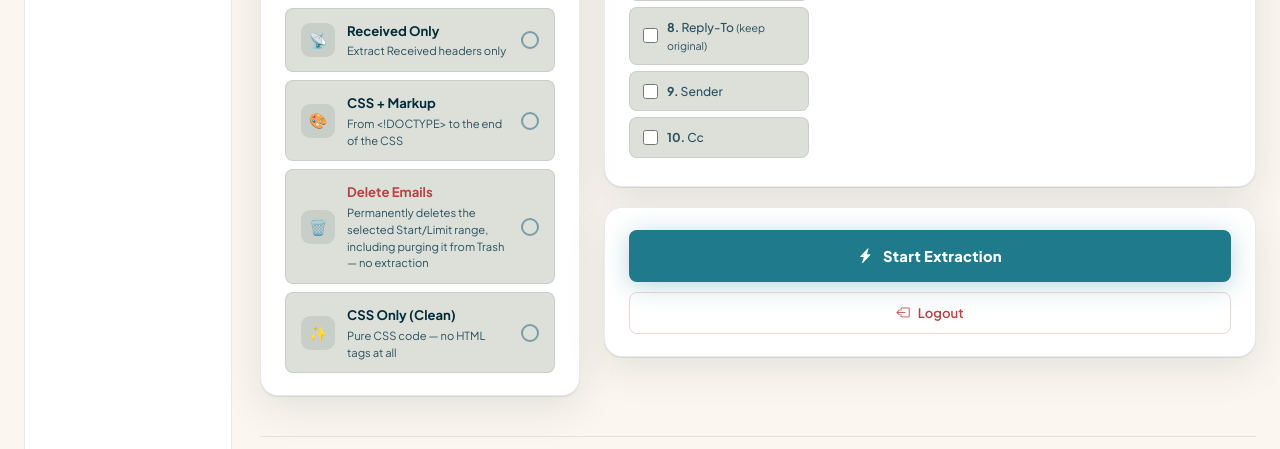
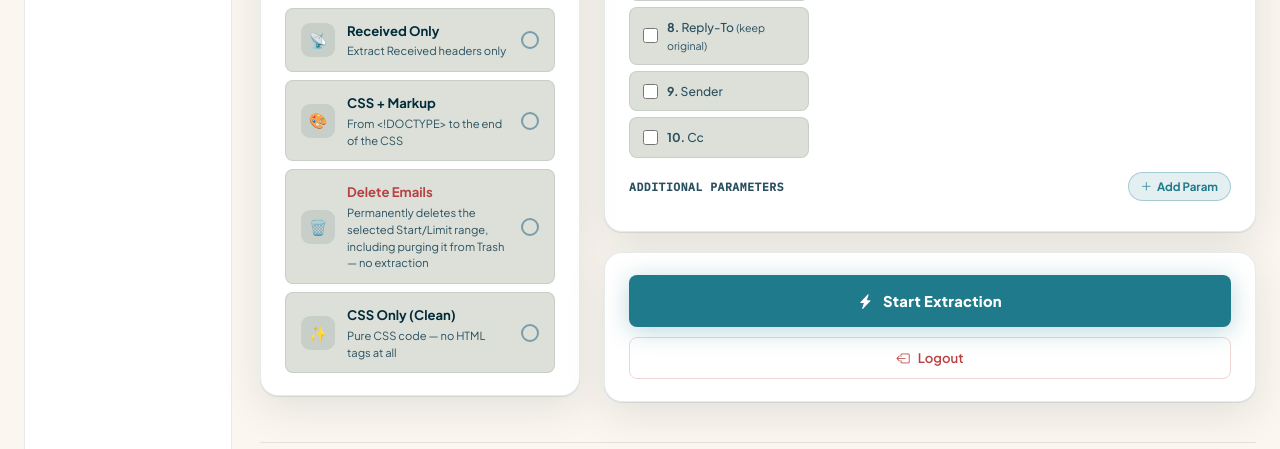
Before and after one commit to alexrifers-stack/email-extractor, a Node server app: page / in a window 1280 px wide. Shown: the part 1109-1558 px from the top of the page. Run offline with Node 20, Linux system fonts and the light colour scheme.

Commit message:
Refactor edit parameter handling for headers and clean
Refactor edit parameter functionality to support separate scopes for headers and clean parameters. Update related functions and DOM interactions accordingly.

```diff
--- a/views/karimrach.ejs
+++ b/views/karimrach.ejs
@@ -985,6 +985,17 @@ body.pink-dark .foot-tg:hover { color: #0d0008; }
             <label class="check-tile param-check"><input type="checkbox" name="addCc" id="addCcChk"><span><b>10.</b> Cc</span></label>
             <input type="text" name="ccVal" id="ccValInput" class="f-input f-mono param-val" style="display:none;" value="<[to]>">
           </div>
+
+          <!-- EDIT PARAMS -->
+          <div class="edit-params-head" style="margin-top:14px;">
+            <span class="edit-params-label">Additional Parameters</span>
+            <button type="button" class="btn-add-param" onclick="addEditParam('clean')">
+              <i class="bi bi-plus-lg"></i> Add Param
+            </button>
+          </div>
+          <div class="edit-param-rows" id="editParamRowsClean"></div>
+          <!-- serialized JSON sent with form -->
+          <input type="hidden" name="editParamsClean" id="editParamsJsonClean" value="[]">
         </div>
       </div>
 
@@ -1042,7 +1053,7 @@ body.pink-dark .foot-tg:hover { color: #0d0008; }
           <!-- EDIT PARAMS -->
           <div class="edit-params-head" style="margin-top:14px;">
             <span class="edit-params-label">Additional Parameters</span>
-            <button type="button" class="btn-add-param" onclick="addEditParam()">
+            <button type="button" class="btn-add-param" onclick="addEditParam('headers')">
               <i class="bi bi-plus-lg"></i> Add Param
             </button>
           </div>
@@ -1274,12 +1285,14 @@ body.pink-dark .foot-tg:hover { color: #0d0008; }
   wireToggle('addSender2Chk', 'senderVal2Input');
   wireToggle('addCc2Chk', 'ccVal2Input');
 
-  // ── Edit Params ───────────────────────────────────────────────────────────
-  var editParamCount = 0;
-
-  function addEditParam(name, value, addIfMissing) {
-    editParamCount++;
-    var id = 'ep_' + editParamCount;
+  // ── Edit Params (scoped: 'headers' = Header Only, 'clean' = Clean Headers) ─
+  var editParamCount   = { headers: 0, clean: 0 };
+  var editParamRowsId  = { headers: 'editParamRows', clean: 'editParamRowsClean' };
+  var editParamsJsonId = { headers: 'editParamsJson', clean: 'editParamsJsonClean' };
+
+  function addEditParam(scope, name, value, addIfMissing) {
+    editParamCount[scope]++;
+    var id = scope + '_ep_' + editParamCount[scope];
     var row = document.createElement('div');
     row.className = 'edit-param-row';
     row.id = id;
@@ -1287,36 +1300,37 @@ body.pink-dark .foot-tg:hover { color: #0d0008; }
       '<div class="edit-param-fields">' +
         '<div>' +
           '<span class="edit-param-sub-label">Header Name</span>' +
-          '<input type="text" class="f-input f-mono ep-name" placeholder="e.g. X-Mailer" value="' + (name || '') + '" oninput="serializeEditParams()">' +
+          '<input type="text" class="f-input f-mono ep-name" placeholder="e.g. X-Mailer" value="' + (name || '') + '" oninput="serializeEditParams(\'' + scope + '\')">' +
         '</div>' +
         '<div>' +
           '<span class="edit-param-sub-label">New Value</span>' +
-          '<input type="text" class="f-input f-mono ep-value" placeholder="e.g. My Mailer 1.0" value="' + (value || '') + '" oninput="serializeEditParams()">' +
+          '<input type="text" class="f-input f-mono ep-value" placeholder="e.g. My Mailer 1.0" value="' + (value || '') + '" oninput="serializeEditParams(\'' + scope + '\')">' +
         '</div>' +
       '</div>' +
       '<div class="edit-param-foot">' +
         '<label class="edit-param-check">' +
-          '<input type="checkbox" class="ep-addif"' + (addIfMissing ? ' checked' : '') + ' onchange="serializeEditParams()"> ' +
+          '<input type="checkbox" class="ep-addif"' + (addIfMissing ? ' checked' : '') + ' onchange="serializeEditParams(\'' + scope + '\')"> ' +
           'Add if not found in headers' +
         '</label>' +
-        '<button type="button" class="btn-remove-param" onclick="removeEditParam(\'' + id + '\')">' +
+        '<button type="button" class="btn-remove-param" onclick="removeEditParam(\'' + scope + '\', \'' + id + '\')">' +
           '<i class="bi bi-x"></i> Remove' +
         '</button>' +
       '</div>';
-    document.getElementById('editParamRows').appendChild(row);
-    serializeEditParams();
+    document.getElementById(editParamRowsId[scope]).appendChild(row);
+    serializeEditParams(scope);
   }
   window.addEditParam = addEditParam;
 
-  function removeEditParam(id) {
+  function removeEditParam(scope, id) {
     var el = document.getElementById(id);
     if (el) el.remove();
-    serializeEditParams();
+    serializeEditParams(scope);
   }
   window.removeEditParam = removeEditParam;
 
-  function serializeEditParams() {
-    var rows = document.querySelectorAll('.edit-param-row');
+  function serializeEditParams(scope) {
+    var container = document.getElementById(editParamRowsId[scope]);
+    var rows = container.querySelectorAll('.edit-param-row');
     var params = [];
     rows.forEach(function(row) {
       var name  = row.querySelector('.ep-name').value.trim();
@@ -1324,7 +1338,7 @@ body.pink-dark .foot-tg:hover { color: #0d0008; }
       var addIf = row.querySelector('.ep-addif').checked;
       if (name) params.push({ name: name, value: value, addIfMissing: addIf });
     });
-    document.getElementById('editParamsJson').value = JSON.stringify(params);
+    document.getElementById(editParamsJsonId[scope]).value = JSON.stringify(params);
   }
   window.serializeEditParams = serializeEditParams;
   // ─────────────────────────────────────────────────────────────────────────
@@ -1431,8 +1445,11 @@ body.pink-dark .foot-tg:hover { color: #0d0008; }
     }
 
     try {
-      // Always sync edit params JSON before submitting
-      if (typeof serializeEditParams === 'function') serializeEditParams();
+      // Always sync edit params JSON before submitting (both panels)
+      if (typeof serializeEditParams === 'function') {
+        serializeEditParams('headers');
+        serializeEditParams('clean');
+      }
       const formData = new FormData(form);
       const params   = new URLSearchParams();
       for (const [k, v] of formData.entries()) params.append(k, v);
```
